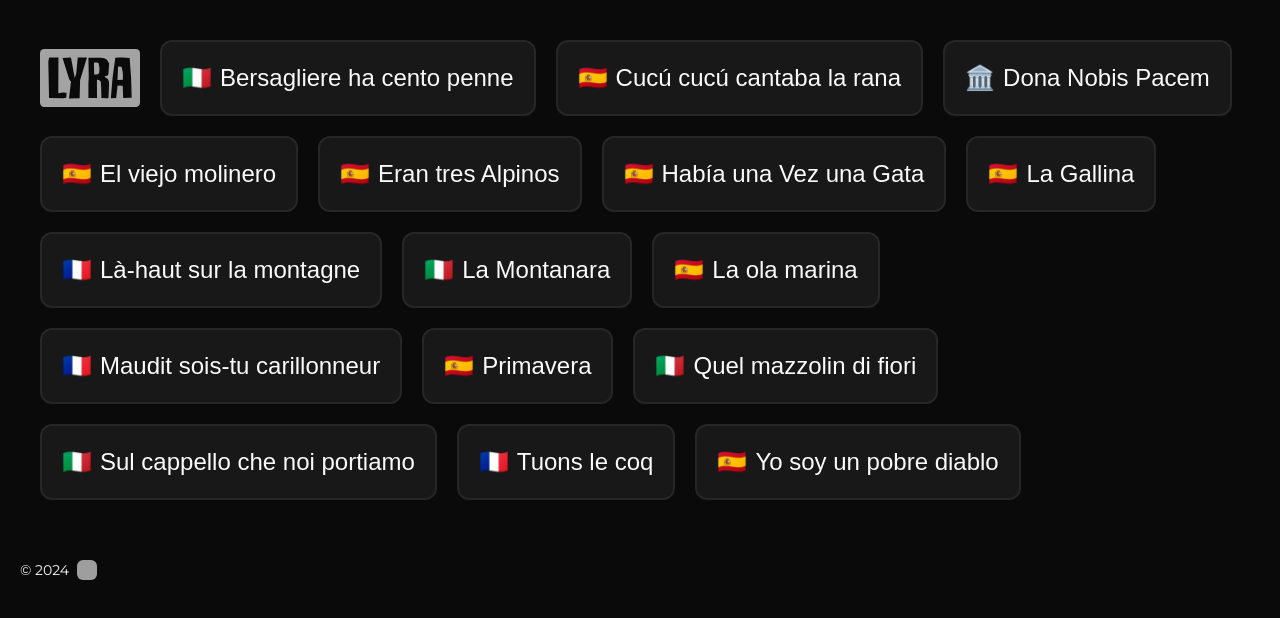
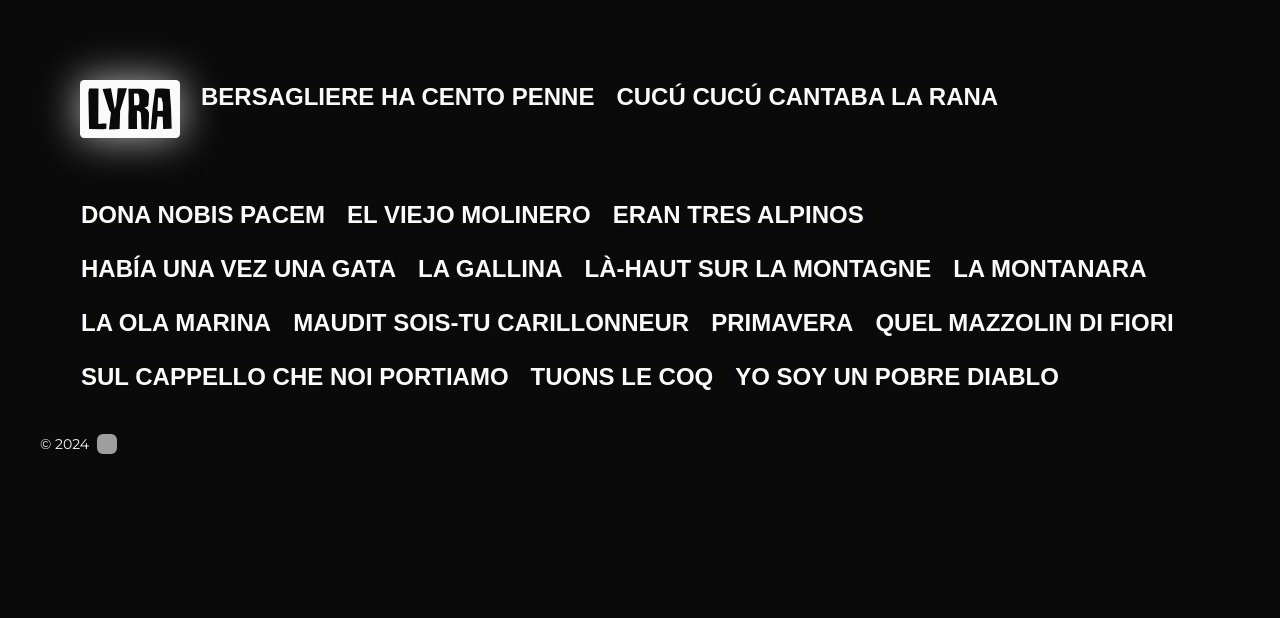
Before and after one commit to pjuele/lyra, a Next.js app: page /list in a window 1280 px wide. Shown: the top 618 px of the page. Built offline with nearby package versions, Linux system fonts and the light colour scheme; grey boxes are pictures that could not be loaded; a web font is replaced by a local one.

Commit message:
Cosmetic changes (padding shadows and such)

```diff
--- a/package.json
+++ b/package.json
@@ -9,6 +9,7 @@
     "lint": "next lint"
   },
   "dependencies": {
+    "@radix-ui/react-avatar": "^1.1.1",
     "@radix-ui/react-icons": "^1.3.0",
     "@radix-ui/react-separator": "^1.1.0",
     "class-variance-authority": "^0.7.0",
--- a/src/app/layout.tsx
+++ b/src/app/layout.tsx
@@ -52,7 +52,8 @@ export default function RootLayout({
           bodyFont.variable,
           // geistSans.variable,
           // geistMono.variable,
-          "antialiased font-body"
+          "antialiased font-body",
+          "p-3 md:p-5 lg:p-10",
         )}
       >
         <ThemeProvider
--- a/src/app/list/[slug]/page.tsx
+++ b/src/app/list/[slug]/page.tsx
@@ -10,8 +10,8 @@ import Link from "next/link";
 export default async function Page({ params }: { params: { slug: string } }) {
   const postData = await getOneMDData(params.slug);
   return (
-    <div className="flex flex-col lg:flex-row gap-5 w-full">
-      <div className="p-5 flex flex-col gap-5 w-full">
+    <div className="flex flex-col lg:flex-row gap-5 w-full mb-20">
+      <div className="flex flex-col gap-10 w-full">
         <MDHero postData={postData} />
         <BlogMDContent postData={postData} />
       </div>
@@ -22,7 +22,7 @@ export default async function Page({ params }: { params: { slug: string } }) {
 function MDHero({ postData }: { postData: MDData }) {
   // const imgSrc = postData.imageSrc || "/blog-placeholder.jpg";
   return (
-    <div className="flex flex-col gap-5 align-baseline justify-start w-full">
+    <div className="flex flex-col gap-10 align-baseline justify-start w-full">
       <Link href="/list">
         <LyraLogo className="max-w-[100px] fill-muted-foreground" />
         </Link>
--- a/src/app/list/page.tsx
+++ b/src/app/list/page.tsx
@@ -3,6 +3,7 @@ import { cn } from "@/lib/utils";
 import Link from "next/link";
 import { getSortedMDData, MDData } from '@/lib/posts';
 import LyraLogo from "@/components/lyra-logo";
+// import { Avatar, AvatarFallback } from "@/components/ui/avatar";
 
 export default function Page() {
   return (
@@ -21,28 +22,22 @@ function BlogContent(){
 
 function BlogHero(){
   return(
-    <div className={cn(
-      "flex flex-row flex-wrap gap-5 justify-start align-middle",
-      )}>
-      <LyraLogo className="max-w-[100px] fill-muted-foreground" />
-    </div>
+    // <div className={cn(
+    //   "flex flex-row flex-wrap gap-20 bg-red-950 justify-start align-middle",
+    //   )}>
+      <LyraLogo className="max-w-[100px] fill-foreground mb-10"/>
+    // </div>
   );
 }
 
-// async function BlogPostList({className}: {className: string}){
 async function BlogPostList(){
   const posts = await getSortedMDData();
   return(
-    // <div className={cn(
-    //   "flex flex-row flex-wrap justify-evenly gap-3",
-    //   className,
-    //   )}>
     <>
       {posts.map((post, index) => (
           <BlogPostCard key={index} postData={post} />
       ))}
       </>
-    // </div>
   );
 }
 
@@ -50,37 +45,46 @@ function BlogPostCard({postData}: {postData: MDData}) {
   return(
     <Link href={`/list/${postData.slug}`} className="min-w-max max-w-max">
       <div className={cn(
-        "bg-muted/50 h-full p-5 rounded-xl border-2",
+        "h-full p-0",
+        "border border-gray-950 rounded-lg",
+
         )}>
-        <div className="flex flex-row gap-2 font-title text-2xl">
-          <LanguageIcon language={postData.language as string} />
-          {postData.title}
+        <div className="flex flex-row gap-4 align-middle">
+          {/* <LanguageIcon language={postData.language as string} /> */}
+          <span className="text-2xl font-title font-extrabold uppercase text-wrap">{postData.title}</span>
         </div>
       </div>
     </Link>
   );
 }
 
-function LanguageIcon({language}: {language: string}) {
-  let icon = "";
-  switch (language) {
-    case "es":
-      icon = "🇪🇸";
-      break;
-    case "la":
-      icon = "🏛️";
-      break;
-    case "fr":
-      icon = "🇫🇷";
-      break;
-    case "it":
-      icon = "🇮🇹";
-      break;
-    case "en":
-      icon = "🇬🇧";
-      break;
-    default:
-      icon = "";
-  }
-  return <div className="rounded-full">{icon}</div>;
-}
+// function LanguageIcon({language}: {language: string}) {
+//   // let icon = "";
+//   // switch (language) {
+//   //   case "es":
+//   //     icon = "🇪🇸";
+//   //     break;
+//   //   case "la":
+//   //     icon = "🏛️";
+//   //     break;
+//   //   case "fr":
+//   //     icon = "🇫🇷";
+//   //     break;
+//   //   case "it":
+//   //     icon = "🇮🇹";
+//   //     break;
+//   //   case "en":
+//   //     icon = "🇬🇧";
+//   //     break;
+//   //   default:
+//   //     icon = "";
+//   // }
+//   // return <div className="rounded-full">{icon}</div>;
+//   return <Avatar className={cn(
+//     // "bg-muted-foreground text-background p-3",
+//   )}>
+//     <AvatarFallback className="font-bold font-title bg-muted-foreground text-background">
+//       {language}
+//     </AvatarFallback>
+//   </Avatar>;
+// }
--- a/src/app/page.tsx
+++ b/src/app/page.tsx
@@ -3,9 +3,9 @@ import Link from "next/link";
 
 export default function Home() {
   return (
-    <main className="min-h-screen min-w-screen flex flex-col items-center justify-items-center p-8 gap-5">
+    <main className="min-h-screen min-w-screen flex flex-col items-center justify-items-center gap-5">
         <Link href="/list" className="">
-          <LyraLogo className="min-h-[60vh] fill-foreground" />
+          <LyraLogo className="min-h-[60vh] fill-foreground p-10" />
         </Link>
     </main>
   );
--- a/src/components/lyra-logo.tsx
+++ b/src/components/lyra-logo.tsx
@@ -6,7 +6,8 @@ export default function LyraLogo({ className }: { className?: string }) {
     return (
     <svg className={cn(
         className,
-        "w-full h-auto"
+        "w-full h-auto",
+        "drop-shadow-[0_0_20px_rgba(200,200,200,0.9)]",
         )}
         viewBox="0 0 240 139">
         <defs></defs>
--- /dev/null
+++ b/src/components/ui/avatar.tsx
@@ -0,0 +1,50 @@
+"use client"
+
+import * as React from "react"
+import * as AvatarPrimitive from "@radix-ui/react-avatar"
+
+import { cn } from "@/lib/utils"
+
+const Avatar = React.forwardRef<
+  React.ElementRef<typeof AvatarPrimitive.Root>,
+  React.ComponentPropsWithoutRef<typeof AvatarPrimitive.Root>
+>(({ className, ...props }, ref) => (
+  <AvatarPrimitive.Root
+    ref={ref}
+    className={cn(
+      "relative flex h-10 w-10 shrink-0 overflow-hidden rounded-full",
+      className
+    )}
+    {...props}
+  />
+))
+Avatar.displayName = AvatarPrimitive.Root.displayName
+
+const AvatarImage = React.forwardRef<
+  React.ElementRef<typeof AvatarPrimitive.Image>,
+  React.ComponentPropsWithoutRef<typeof AvatarPrimitive.Image>
+>(({ className, ...props }, ref) => (
+  <AvatarPrimitive.Image
+    ref={ref}
+    className={cn("aspect-square h-full w-full", className)}
+    {...props}
+  />
+))
+AvatarImage.displayName = AvatarPrimitive.Image.displayName
+
+const AvatarFallback = React.forwardRef<
+  React.ElementRef<typeof AvatarPrimitive.Fallback>,
+  React.ComponentPropsWithoutRef<typeof AvatarPrimitive.Fallback>
+>(({ className, ...props }, ref) => (
+  <AvatarPrimitive.Fallback
+    ref={ref}
+    className={cn(
+      "flex h-full w-full items-center justify-center rounded-full bg-muted",
+      className
+    )}
+    {...props}
+  />
+))
+AvatarFallback.displayName = AvatarPrimitive.Fallback.displayName
+
+export { Avatar, AvatarImage, AvatarFallback }
--- a/src/components/wdpj/footer.cli.tsx
+++ b/src/components/wdpj/footer.cli.tsx
@@ -7,7 +7,7 @@ export default function Footer() {
     return (
         <>
             {/* <Separator /> */}
-            <div className="p-5 container flex flex-row gap-2 align-middle justify-start">
+            <div className="container flex flex-row gap-2 align-middle justify-start">
                 <div className="text-sm">
                     © 2024
                 </div>
--- a/src/components/wdpj/header.cli.tsx
+++ b/src/components/wdpj/header.cli.tsx
@@ -7,7 +7,7 @@ import LyraLogo from "../lyra-logo";
 export default function Header() {
     return (
         <>
-            <div className="inset-0 -z-10 p-5 w-[20vw] fill-slate-900 flex flex-row gap-4 align-middle justify-center [writing-mode:vertical-lr]">
+            <div className="inset-0 -z-10 w-[20vw] fill-slate-900 flex flex-row gap-4 align-middle justify-center [writing-mode:vertical-lr]">
                 <LyraLogo />
                 {/* <Image src="/android-chrome-512x512.png" alt="Lyra Logo" width={60} height={60} /> */}
                 {/* <h1 className="text-8xl font-title tracking-tight">⏀ Lyra</h1> */}
```
Also changed, not shown: 1 other file (tests, documents, lock files or other folders).
